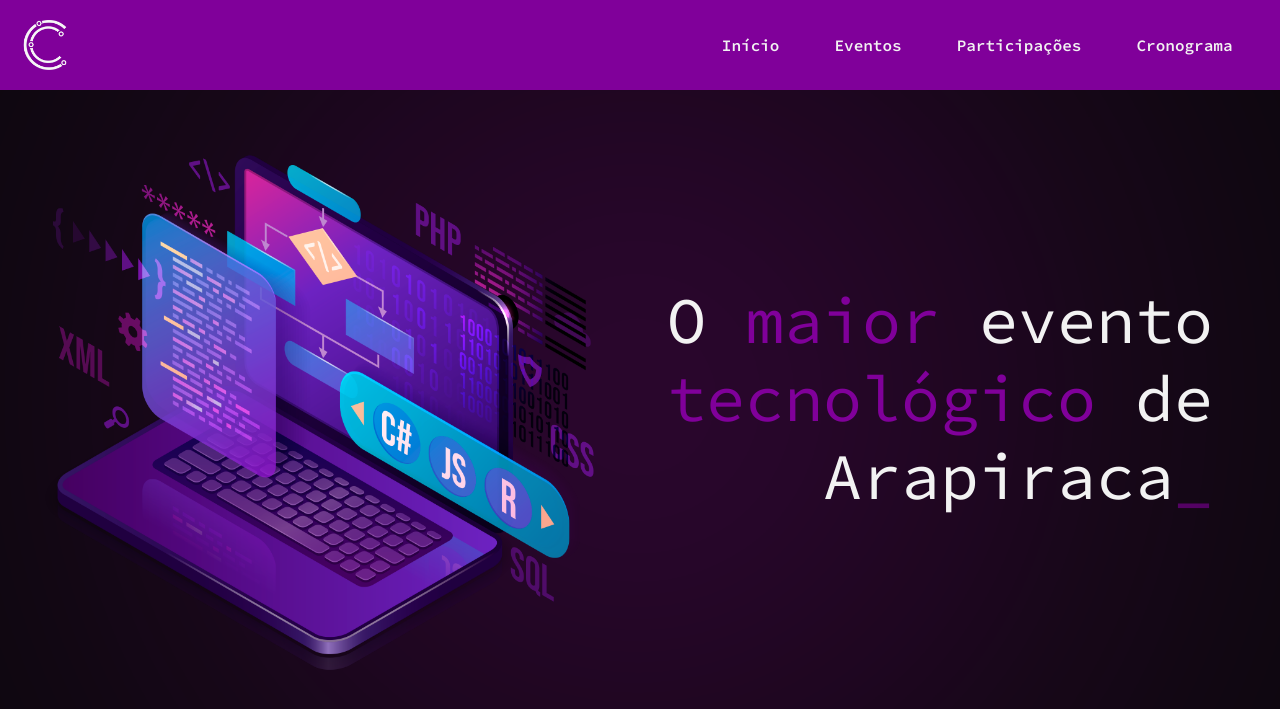
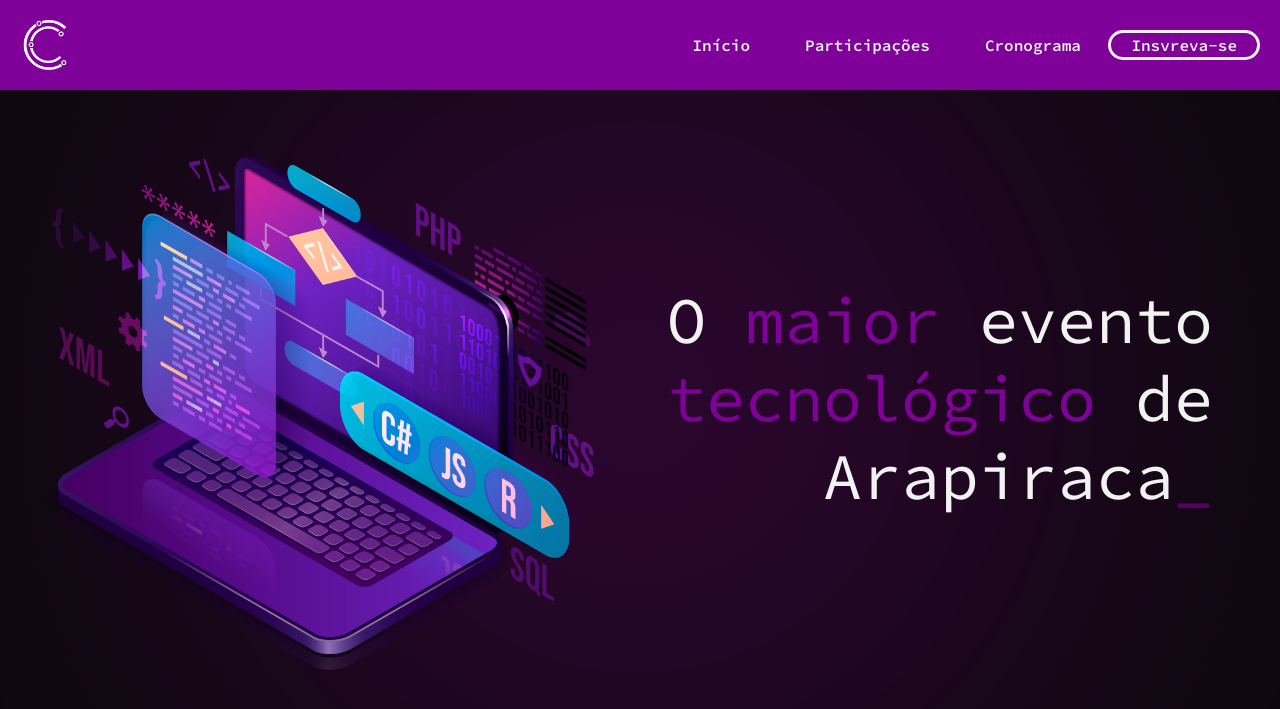
Before and after one commit to JoaoG250/AracompWeb, a Django app: page / in a window 1280 px wide. Shown: the top 709 px of the page. Run offline with Django 3.2, Linux system fonts and the light colour scheme; data that the repository does not hold is empty; some libraries are stand-ins or nearby versions.

Commit message:
Botão de inscrever funcionando e estilizado

```diff
--- a/aracomp/static/assets/scss/_homepage.scss
+++ b/aracomp/static/assets/scss/_homepage.scss
@@ -44,6 +44,26 @@
             color: darken($color: $branco, $amount: 15);
         }
     }
+}
+
+.inscrever {
+    border: solid 3px;
+    border-radius: 10rem;
+
+    padding: 0;
+
+    .navbar-brand {
+        text-align: center;
+        display: block;
+        height: 100%;
+        width: 100%;
+        text-decoration: none;
+        margin: 0 !important;
+        padding: 0 2rem 0 2rem;
+    }
+}
+.inscrever:hover {
+    border-color: darken($color: $branco, $amount: 15);
 }
 
 // BODY
@@ -434,7 +454,7 @@ b {
     }
 }
 
-@media only screen and (max-width: 360px) {
+@media only screen and (max-width: 480px) {
     // HEADER
 
     .container-header {
--- a/aracomp/static/package.json
+++ b/aracomp/static/package.json
@@ -11,7 +11,7 @@
   "author": "",
   "license": "ISC",
   "dependencies": {
-    "bootstrap": "^5.0.0-beta3",
+    "bootstrap": "^5.0.1",
     "github-markdown-css": "^4.0.0",
     "jquery": "^3.6.0",
     "sass": "^1.32.12",
--- a/aracomp/templates/base.html
+++ b/aracomp/templates/base.html
@@ -26,15 +26,15 @@
                             <a class="navbar-brand ml-3 mr-3" href="#">Início</a>
                         </div>
                         <div class="container-fluid ml-3 mr-3">
-                            <a class="navbar-brand ml-3 mr-3" href="#">Eventos</a>
-                        </div>
-                        <div class="container-fluid ml-3 mr-3">
                             <a class="navbar-brand" href="#">Participações</a>
                         </div>
                         <div class="container-fluid ml-3 mr-3">
-                            <a class="navbar-brand" href="{% url 'enigmas' %}">Cronograma</a>
+                            <a class="navbar-brand" href="#">Cronograma</a>
                         </div>
                     </nav>
+                    <div class="container-fluid inscrever ml-3 mr-3">
+                        <a class="navbar-brand" href="https://doity.com.br/aracomponline" target="_blank">Insvreva-se</a>
+                    </div>
                 </section>
             </div>
         </header>
```
Also changed, not shown: aracomp/static/assets/css/style.css, aracomp/static/package-lock.json, 1 other file.
